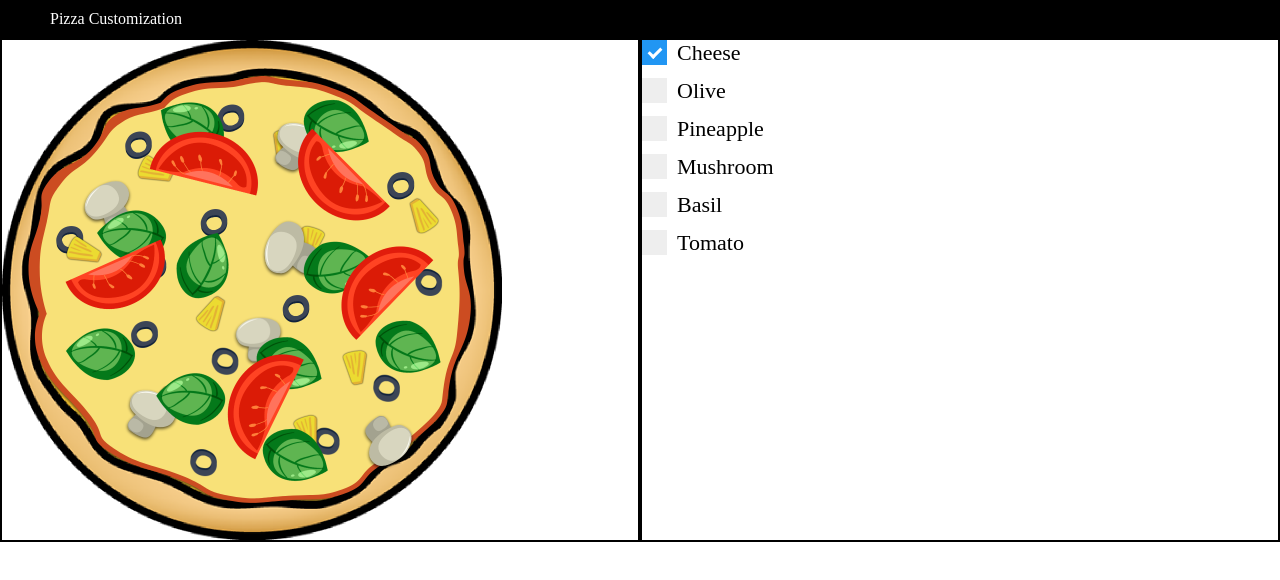
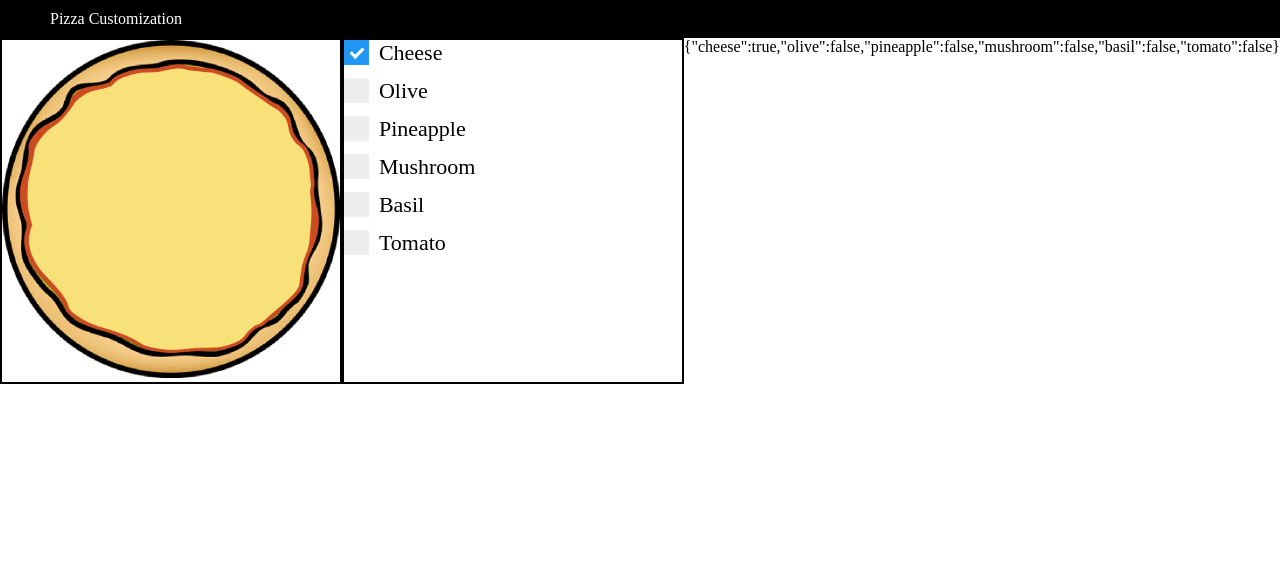
Before and after one commit to DinhSonHai/pizza-customization-reactjs, a React (Create React App) app: page / in a window 1280 px wide. Both pictures are taken after a click on the label "Cheese". Shown: the top 580 px of the page. Built offline with nearby package versions, Linux system fonts and the light colour scheme.

Commit message:
Add picture animation when click checkbox

```diff
--- a/package.json
+++ b/package.json
@@ -6,6 +6,7 @@
     "@testing-library/jest-dom": "^5.11.5",
     "@testing-library/react": "^11.1.0",
     "@testing-library/user-event": "^12.1.10",
+    "framer-motion": "^2.9.4",
     "react": "^17.0.1",
     "react-dom": "^17.0.1",
     "react-router-dom": "^5.2.0",
--- a/src/components/Customize.js
+++ b/src/components/Customize.js
@@ -1,4 +1,6 @@
 import React, { useState } from 'react';
+import { motion } from 'framer-motion';
+
 import Cheese from '../assets/BaseCheese.png';
 import Base from '../assets/PizzaBase.png';
 import Olive from '../assets/Olive.png';
@@ -17,15 +19,75 @@ function Customize({ ingredients, setIngredients }) {
   }
   return (
     <div style={{ display: 'flex' }}>
-      {/* {JSON.stringify(ingredients)} */}
       <div style={{ border: '2px solid black', flex: '1' }}>
         <div style={{ maxHeight: '500px', maxWidth: '500px', position: 'relative' }}>
-          <img src={Cheese} alt='Cheese' height='100%' width='100%' className='ingredients'/>
-          <img src={Olive} alt='Olive' height='100%' width='100%' className='ingredients'/>
-          <img src={Pineapple} alt='Pineapple' height='100%' width='100%' className='ingredients'/>
-          <img src={Mushroom} alt='Mushroom' height='100%' width='100%' className='ingredients'/>
-          <img src={Basil} alt='Basil' height='100%' width='100%' className='ingredients'/>
-          <img src={Tomato} alt='Tomato' height='100%' width='100%' className='ingredients'/>
+          <motion.div
+            initial={{ opacity: 0 }}
+            animate={{
+              y: ingredients["cheese"] ? 100 : -100,
+              opacity: ingredients["cheese"] ? 1 : 0,
+            }}
+            transition={{ duration: 1 }}
+            className="ingredients">
+              <img src={Cheese} alt='Cheese' height='100%' width='100%'/>
+          </motion.div>
+
+
+          <motion.div
+            initial={{ opacity: 0 }}
+            animate={{
+              y: ingredients["olive"] ? 100 : -100,
+              opacity: ingredients["olive"] ? 1 : 0,
+            }}
+            transition={{ duration: 1 }}
+            className="ingredients">
+              <img src={Olive} alt='Olive' height='100%' width='100%'/>
+          </motion.div>
+
+          <motion.div
+            initial={{ opacity: 0 }}
+            animate={{
+              y: ingredients["pineapple"] ? 100 : -100,
+              opacity: ingredients["pineapple"] ? 1 : 0,
+            }}
+            transition={{ duration: 1 }}
+            className="ingredients">
+              <img src={Pineapple} alt='Pineapple' height='100%' width='100%'/>
+          </motion.div>
+
+          <motion.div
+            initial={{ opacity: 0 }}
+            animate={{
+              y: ingredients["mushroom"] ? 100 : -100,
+              opacity: ingredients["mushroom"] ? 1 : 0,
+            }}
+            transition={{ duration: 1 }}
+            className="ingredients">
+              <img src={Mushroom} alt='Mushroom' height='100%' width='100%'/>
+          </motion.div>
+
+          <motion.div
+            initial={{ opacity: 0 }}
+            animate={{
+              y: ingredients["basil"] ? 100 : -100,
+              opacity: ingredients["basil"] ? 1 : 0,
+            }}
+            transition={{ duration: 1 }}
+            className="ingredients">
+              <img src={Basil} alt='Basil' height='100%' width='100%'/>
+          </motion.div>
+
+          <motion.div
+            initial={{ opacity: 0 }}
+            animate={{
+              y: ingredients["tomato"] ? 100 : -100,
+              opacity: ingredients["tomato"] ? 1 : 0,
+            }}
+            transition={{ duration: 1 }}
+            className="ingredients">
+              <img src={Tomato} alt='Tomato' height='100%' width='100%'/>
+          </motion.div>
+
           <img
             src={Base}
             alt='PizzaBase'
@@ -67,6 +129,7 @@ function Customize({ ingredients, setIngredients }) {
           <span className="checkmark"></span>
         </label>
       </div>
+      {JSON.stringify(ingredients)}
     </div>
   )
 };
--- a/src/index.css
+++ b/src/index.css
@@ -4,6 +4,7 @@ body {
 
 .ingredients {
   position: absolute;
+  margin-top: -100px;
 }
 
 /* The container */
```
Also changed, not shown: 1 other file (tests, documents, lock files or other folders).
